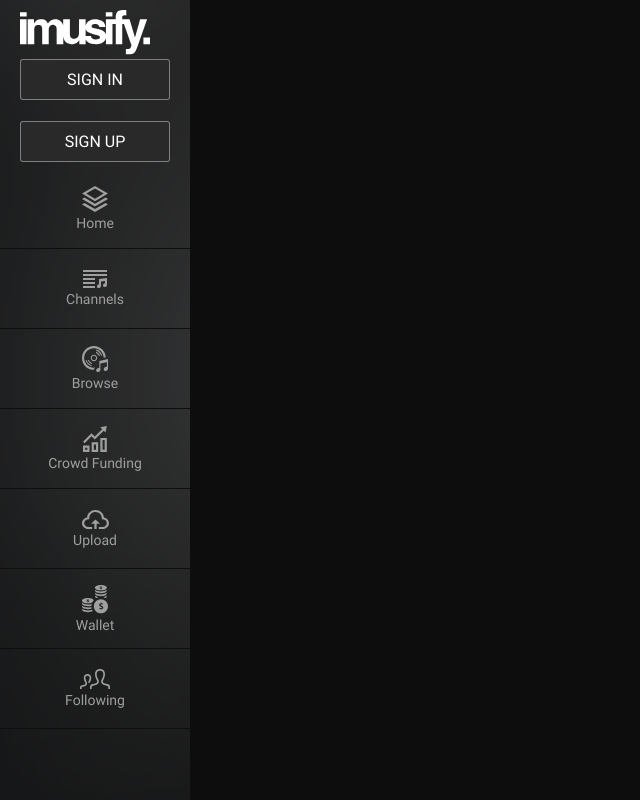
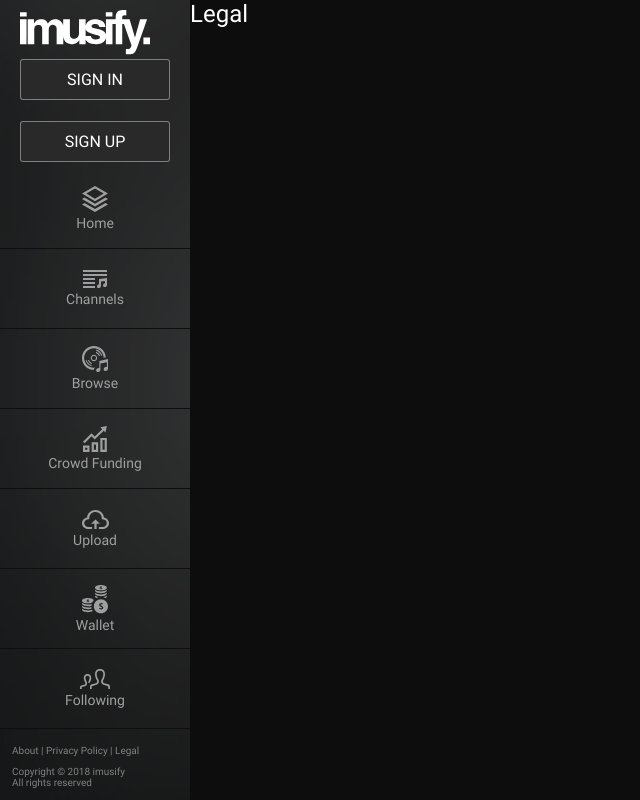
Before and after one commit to imusify/imusify-web, a Vue app: page /legal in a window 1280 px wide. Shown: the whole page, without its empty margins (0-640 px from the left). Built offline with nearby package versions, Linux system fonts and the light colour scheme.

Commit message:
add footer to sidebar
- refs https://github.com/imusify/imusify-web/issues/38

```diff
--- /dev/null
+++ b/src/components/About.vue
@@ -0,0 +1,10 @@
+<template>
+  <section>
+    <h1>About imusify.</h1>
+  </section>
+</template>
+<script>
+  export default {
+    name: 'about',
+  }
+</script>
--- /dev/null
+++ b/src/components/Legal.vue
@@ -0,0 +1,10 @@
+<template>
+  <section>
+    <h1>Legal</h1>
+  </section>
+</template>
+<script>
+export default {
+  name: 'legal'
+}
+</script>
--- /dev/null
+++ b/src/components/Privacy.vue
@@ -0,0 +1,10 @@
+<template>
+  <section>
+    <h1>Privacy Policy</h1>
+  </section>
+</template>
+<script>
+export default {
+  name: 'privacy-policy',
+}
+</script>
--- a/src/components/SideBar.vue
+++ b/src/components/SideBar.vue
@@ -31,6 +31,15 @@
         <span>Following</span>
       </router-link></li>
     </ul>
+    <footer>
+      <nav>
+        <router-link to="/about">About</router-link> |
+        <router-link to="/privacy">Privacy Policy</router-link> |
+        <router-link to="/legal">Legal</router-link>
+      </nav>
+      <p>Copyright © 2018 imusify</p>
+      <p>All rights reserved</p>
+    </footer>
   </nav>
 </template>
 <script>
@@ -69,6 +78,8 @@ export default {
   visibility: visible;
   transition: left .2s ease-in-out;
   z-index: 2;
+  background: #22201e url("/sidebar-bg.png") no-repeat center center fixed;
+  background-size: cover;
 
   &.open {
     left: 0;
@@ -79,8 +90,6 @@ export default {
   }
 
   .menu {
-    background: #22201e url("/sidebar-bg.png") no-repeat center center fixed;
-    background-size: cover;
     width: 100%;
     height: 100%;
     overflow-y: auto;
@@ -113,6 +122,23 @@ export default {
       }
     }
   }
+
+  footer {
+    font-size: 1rem;
+    color: #7F8080;
+    width: 100%;
+    padding: 1.2rem;
+
+    nav {
+      display: block;
+      margin-bottom: 1rem;
+
+      a {
+        color: #7f8080;
+        text-decoration: none;
+      }
+    }
+  }
 }
 
 @media (min-width: 480px) {
--- a/src/router.js
+++ b/src/router.js
@@ -4,25 +4,19 @@ import Login from '@/components/Login.vue';
 import ActivateUser from '@/components/ActivateUser.vue';
 import Home from './views/Home.vue';
 import Signup from './views/Signup.vue';
+import PrivacyPolicy from '@/components/Privacy.vue';
+import About from '@/components/About.vue';
+import Legal from '@/components/Legal.vue';
 
 Vue.use(Router);
 
 export default new Router({
   mode: 'history',
   base: process.env.BASE_URL,
-  routes: [
-    {
+  routes: [{
       path: '/',
       name: 'home',
       component: Home,
-    },
-    {
-      path: '/about',
-      name: 'about',
-      // route level code-splitting
-      // this generates a separate chunk (about.[hash].js) for this route
-      // which is lazy-loaded when the route is visited.
-      component: () => import(/* webpackChunkName: "about" */ './views/About.vue'),
     }, {
       path: '/signin',
       name: 'login',
@@ -39,6 +33,18 @@ export default new Router({
       path: '/users/activate/:code',
       name: 'activate-user',
       component: ActivateUser,
-    },
+    },{
+      path: '/privacy',
+      name: 'privacy-policy',
+      component: PrivacyPolicy,
+    },{
+      path: '/about',
+      name: 'about',
+      component: About,
+    },{
+    path: '/legal',
+    name: 'legal',
+    component: Legal,
+  },
   ],
 });
```
